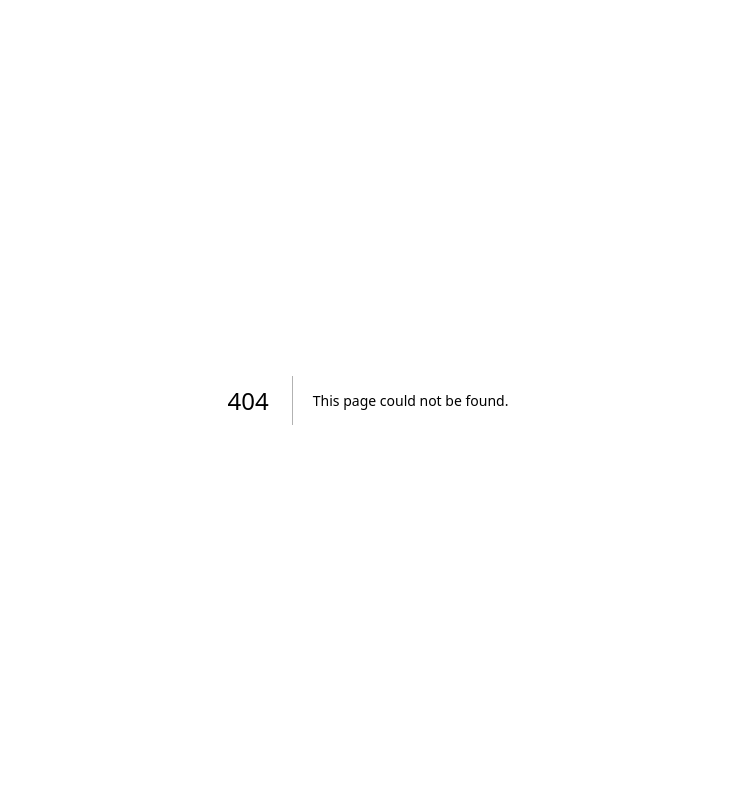
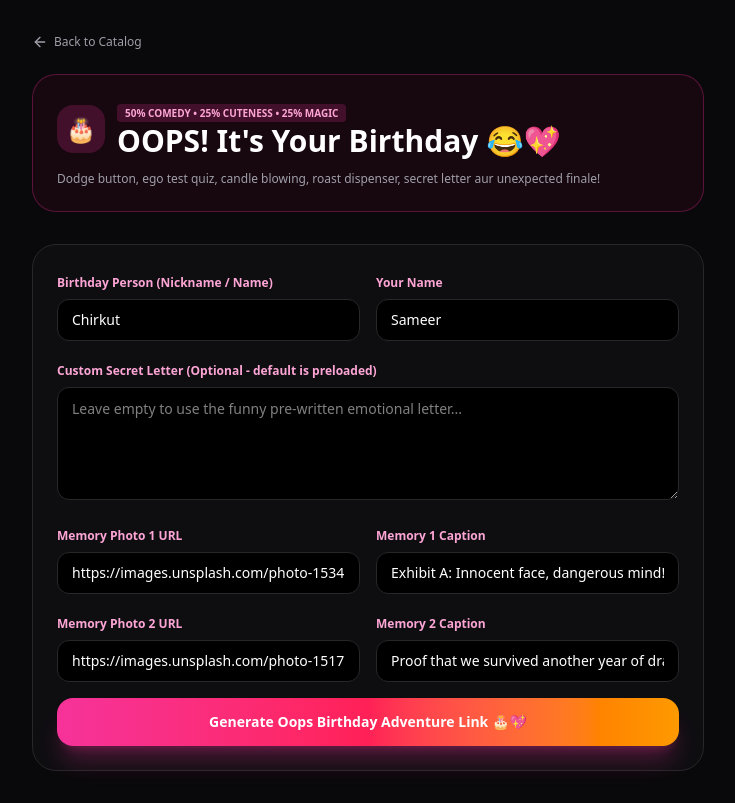
Before and after one commit to sameerkhan86926-a11y/vibe-wish, a Next.js app: page /create/oops in a window 1280 px wide. Before the commit this address had no page. Shown: the whole page, without its empty margins (272-1007 px from the left). Built offline with nearby package versions, Linux system fonts and the light colour scheme.

Commit message:
Create page.tsx

```diff
--- /dev/null
+++ b/src/app/create/oops/page.tsx
@@ -0,0 +1,184 @@
+"use client";
+
+import { useState } from "react";
+import Link from "next/link";
+import { encodeData } from "@/lib/encoder";
+import { OopsBirthdayPayload } from "@/lib/oopsTypes";
+import { ArrowLeft, Sparkles, Copy, Check, Smile } from "lucide-react";
+
+export default function OopsCreatorPage() {
+  const [name, setName] = useState("Chirkut");
+  const [senderName, setSenderName] = useState("Sameer");
+  const [relationship, setRelationship] = useState<"bestie" | "partner" | "sibling" | "special">("bestie");
+  const [customLetter, setCustomLetter] = useState("");
+  const [customFinalMessage, setCustomFinalMessage] = useState("");
+
+  const [photo1, setPhoto1] = useState("https://images.unsplash.com/photo-1534528741775-53994a69daeb?w=500");
+  const [caption1, setCaption1] = useState("Exhibit A: Innocent face, dangerous mind! 😂");
+
+  const [photo2, setPhoto2] = useState("https://images.unsplash.com/photo-1517841905240-472988babdf9?w=500");
+  const [caption2, setCaption2] = useState("Proof that we survived another year of drama! 🥹");
+
+  const [generatedLink, setGeneratedLink] = useState("");
+  const [copied, setCopied] = useState(false);
+
+  const handleGenerate = (e: React.FormEvent) => {
+    e.preventDefault();
+
+    const payload: OopsBirthdayPayload = {
+      name: name.trim(),
+      senderName: senderName.trim(),
+      relationship,
+      customLetter: customLetter.trim() || undefined,
+      customFinalMessage: customFinalMessage.trim() || undefined,
+      memories: [
+        { id: "1", imgUrl: photo1.trim(), caption: caption1.trim(), sticker: "🚨 Exhibit A" },
+        { id: "2", imgUrl: photo2.trim(), caption: caption2.trim(), sticker: "❤️ Real Ones" }
+      ]
+    };
+
+    const encoded = encodeData(payload as any);
+    const origin = typeof window !== "undefined" ? window.location.origin : "";
+    setGeneratedLink(`${origin}/vibe-wish/w/oops/#d=${encoded}`);
+  };
+
+  const handleCopy = () => {
+    if (!generatedLink) return;
+    navigator.clipboard.writeText(generatedLink);
+    setCopied(true);
+    setTimeout(() => setCopied(false), 2000);
+  };
+
+  return (
+    <main className="min-h-screen bg-zinc-950 px-4 py-8 text-zinc-100 sm:px-8">
+      <div className="mx-auto max-w-2xl">
+        <Link href="/" className="inline-flex items-center gap-1.5 text-xs text-zinc-400 hover:text-white mb-6">
+          <ArrowLeft className="h-4 w-4" /> Back to Catalog
+        </Link>
+
+        <div className="rounded-3xl border border-pink-500/30 bg-pink-950/20 p-6 mb-8">
+          <div className="flex items-center gap-3">
+            <div className="flex h-12 w-12 items-center justify-center rounded-2xl bg-pink-500/20 text-pink-400 text-2xl">
+              🎂
+            </div>
+            <div>
+              <span className="rounded bg-pink-500/20 px-2 py-0.5 text-[10px] font-bold text-pink-300 uppercase">
+                50% Comedy • 25% Cuteness • 25% Magic
+              </span>
+              <h1 className="text-2xl font-black text-white sm:text-3xl">OOPS! It's Your Birthday 😂💖</h1>
+            </div>
+          </div>
+          <p className="mt-3 text-xs text-zinc-400">
+            Dodge button, ego test quiz, candle blowing, roast dispenser, secret letter aur unexpected finale!
+          </p>
+        </div>
+
+        <form onSubmit={handleGenerate} className="space-y-4 rounded-3xl border border-zinc-800 bg-zinc-900/40 p-6">
+          <div className="grid grid-cols-1 sm:grid-cols-2 gap-4">
+            <div>
+              <label className="text-xs font-semibold text-pink-300">Birthday Person (Nickname / Name)</label>
+              <input
+                type="text"
+                required
+                value={name}
+                onChange={(e) => setName(e.target.value)}
+                className="mt-1.5 w-full rounded-xl border border-zinc-800 bg-black px-3.5 py-2.5 text-sm text-white focus:border-pink-500 focus:outline-none"
+              />
+            </div>
+            <div>
+              <label className="text-xs font-semibold text-pink-300">Your Name</label>
+              <input
+                type="text"
+                required
+                value={senderName}
+                onChange={(e) => setSenderName(e.target.value)}
+                className="mt-1.5 w-full rounded-xl border border-zinc-800 bg-black px-3.5 py-2.5 text-sm text-white focus:border-pink-500 focus:outline-none"
+              />
+            </div>
+          </div>
+
+          <div>
+            <label className="text-xs font-semibold text-pink-300">Custom Secret Letter (Optional - default is preloaded)</label>
+            <textarea
+              rows={4}
+              placeholder="Leave empty to use the funny pre-written emotional letter..."
+              value={customLetter}
+              onChange={(e) => setCustomLetter(e.target.value)}
+              className="mt-1.5 w-full rounded-xl border border-zinc-800 bg-black px-3.5 py-2.5 text-sm text-white focus:border-pink-500 focus:outline-none leading-relaxed"
+            />
+          </div>
+
+          <div className="grid grid-cols-1 sm:grid-cols-2 gap-4">
+            <div>
+              <label className="text-xs font-semibold text-pink-300">Memory Photo 1 URL</label>
+              <input
+                type="url"
+                value={photo1}
+                onChange={(e) => setPhoto1(e.target.value)}
+                className="mt-1.5 w-full rounded-xl border border-zinc-800 bg-black px-3.5 py-2.5 text-sm text-white focus:border-pink-500 focus:outline-none"
+              />
+            </div>
+            <div>
+              <label className="text-xs font-semibold text-pink-300">Memory 1 Caption</label>
+              <input
+                type="text"
+                value={caption1}
+                onChange={(e) => setCaption1(e.target.value)}
+                className="mt-1.5 w-full rounded-xl border border-zinc-800 bg-black px-3.5 py-2.5 text-sm text-white focus:border-pink-500 focus:outline-none"
+              />
+            </div>
+          </div>
+
+          <div className="grid grid-cols-1 sm:grid-cols-2 gap-4">
+            <div>
+              <label className="text-xs font-semibold text-pink-300">Memory Photo 2 URL</label>
+              <input
+                type="url"
+                value={photo2}
+                onChange={(e) => setPhoto2(e.target.value)}
+                className="mt-1.5 w-full rounded-xl border border-zinc-800 bg-black px-3.5 py-2.5 text-sm text-white focus:border-pink-500 focus:outline-none"
+              />
+            </div>
+            <div>
+              <label className="text-xs font-semibold text-pink-300">Memory 2 Caption</label>
+              <input
+                type="text"
+                value={caption2}
+                onChange={(e) => setCaption2(e.target.value)}
+                className="mt-1.5 w-full rounded-xl border border-zinc-800 bg-black px-3.5 py-2.5 text-sm text-white focus:border-pink-500 focus:outline-none"
+              />
+            </div>
+          </div>
+
+          <button
+            type="submit"
+            className="w-full cursor-pointer rounded-2xl bg-gradient-to-r from-pink-500 via-rose-500 to-amber-500 py-3.5 text-sm font-black text-white shadow-xl shadow-pink-500/25 active:scale-95 transition-transform"
+          >
+            Generate Oops Birthday Adventure Link 🎂💖
+          </button>
+        </form>
+
+        {generatedLink && (
+          <div className="mt-6 rounded-3xl border border-pink-500/40 bg-pink-950/30 p-5">
+            <span className="text-xs font-bold font-mono text-pink-300">SHARE LINK READY FOR THE BIRTHDAY PERSON:</span>
+            <div className="mt-2 flex items-center gap-2">
+              <input
+                type="text"
+                readOnly
+                value={generatedLink}
+                className="w-full rounded-xl border border-zinc-800 bg-black/80 px-3.5 py-2 text-xs text-zinc-300 font-mono select-all"
+              />
+              <button
+                type="button"
+                onClick={handleCopy}
+                className="cursor-pointer rounded-xl bg-pink-500 px-4 py-2 text-xs font-bold text-white hover:bg-pink-400"
+              >
+                {copied ? <Check className="h-4 w-4" /> : <Copy className="h-4 w-4" />}
+              </button>
+            </div>
+          </div>
+        )}
+      </div>
+    </main>
+  );
+}
```
